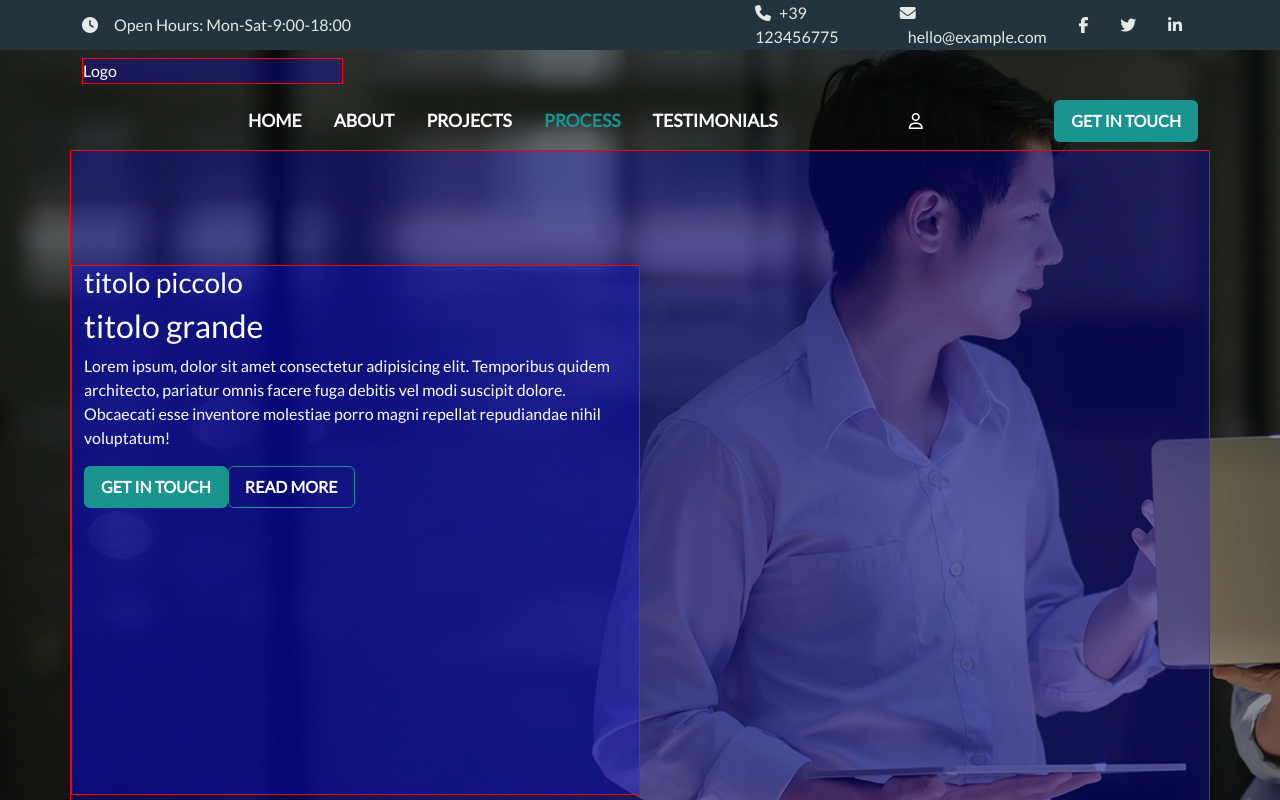
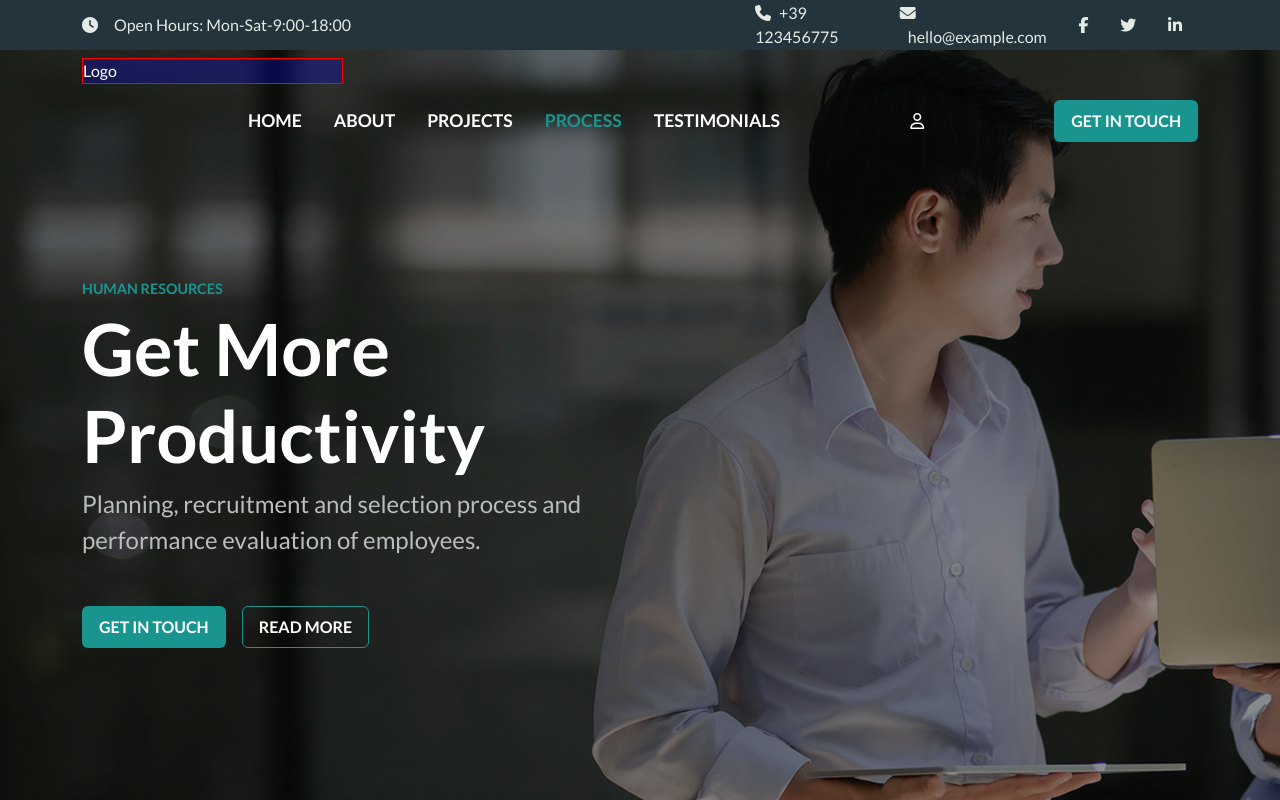
Before and after one commit to andreaa21/proj-html-vuejs, a Vue app: page / in a window 1280 px wide. Shown: the top 800 px of the page. Built offline with nearby package versions, Linux system fonts and the light colour scheme.

Commit message:
[add] style to jumbo content

```diff
--- a/src/assets/data/store.js
+++ b/src/assets/data/store.js
@@ -30,5 +30,10 @@ export const store = reactive({
             href: '#',
             isActive: false
         },
-    ]
+    ],
+    jumboText: {
+        smallTitle: 'human resources',
+        bigTitle: 'get more productivity',
+        par: 'Planning, recruitment and selection process and performance evaluation of employees.'
+    }
 });
--- a/src/assets/styles/general.scss
+++ b/src/assets/styles/general.scss
@@ -2,6 +2,7 @@
 
 @import 'node_modules/bootstrap/scss/bootstrap';
 @import "node_modules/@fontsource/lato/400.css";
+@import 'node_modules/@fontsource/lato/700.css';
 @import 'node_modules/@fortawesome/fontawesome-free/css/all.min.css';
 
 .debug {
--- a/src/components/AppJumbo.vue
+++ b/src/components/AppJumbo.vue
@@ -54,19 +54,23 @@ export default {
                     </div>
 
                     <div class="user d-flex align-items-center p-2 me-4">
-                        <i class="fa-regular fa-user"></i>
+                        <a href="#"><i class="fa-regular fa-user"></i></a>
                     </div>
 
                     <FullBtn />
 
                 </div>
             </div>
-            <div class="row debug jumbo-bottom d-flex align-items-center">
-                <div class="jumbo-content debug">
-                    <h3>titolo piccolo</h3>
-                    <h2>titolo grande</h2>
+            <div class="row jumbo-bottom d-flex align-items-center">
+                <div class="jumbo-content py-3">
+                    <h3>
+                        {{store.jumboText.smallTitle}}
+                    </h3>
+                    <h2>
+                        {{store.jumboText.bigTitle}}
+                    </h2>
                     <p>
-                        Lorem ipsum, dolor sit amet consectetur adipisicing elit. Temporibus quidem architecto, pariatur omnis facere fuga debitis vel modi suscipit dolore. Obcaecati esse inventore molestiae porro magni repellat repudiandae nihil voluptatum!
+                        {{store.jumboText.par}}
                     </p>
                     <div class="btn-area">
                         <FullBtn />
@@ -83,6 +87,8 @@ export default {
 
 <style lang="scss" scoped>
 @use '../assets/styles/partials/vars' as *;
+
+
     .jumbotron{
         min-height: 860px;
         background-image: url('../assets/img/bg-4.jpg');
@@ -103,11 +109,19 @@ export default {
                     color: $White;
                     text-decoration: none;
                     text-transform: uppercase;
-                    font-weight: 600;
+                    font-weight: 700;
                     font-size: 1.1rem;
+                    &:hover{
+                        text-decoration: underline;
+                    }
                     &.active{
                         color: $Eim;
                     }
+                }
+            }
+            .user{
+                a{
+                    color: $White;
                 }
             }
         }
@@ -117,6 +131,24 @@ export default {
             .jumbo-content{
                 width: 50%;
                 height: 70%;
+                h3{
+                    text-transform: uppercase;
+                    color: $Eim;
+                    font-size: .9rem;
+                    font-weight: bold;
+                }
+                h2{
+                    text-transform: capitalize;
+                    font-weight: 600;
+                    font-size: 4.5rem;
+                }
+                p{
+                    color: $Silver;
+                    font-size: 1.5rem;
+                }
+                .btn-area{
+                    margin-top: 3rem;
+                }
             }
         }
     }
--- a/src/components/OutlineBtn.vue
+++ b/src/components/OutlineBtn.vue
@@ -5,7 +5,7 @@ export default {
 </script>
 
 <template>
-  <div class="btn x-btn px-3 py-2">
+  <div class="btn x-btn px-3 py-2 ms-3">
     read more
   </div>
 </template>
```
